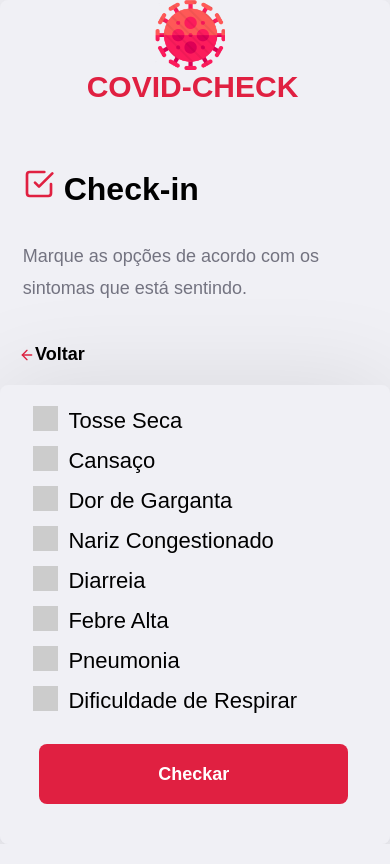
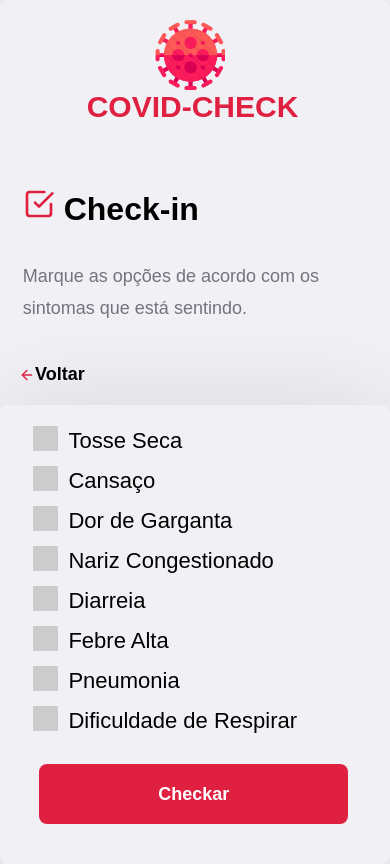
Before and after one commit to KaiqueJuvencio/covid-check, a React (Create React App) app in the folder frontend/: page /symptoms in a window 390 px wide. Built offline with nearby package versions, Linux system fonts and the light colour scheme; the HTML template or start-up script is replaced by a standard one.

Commit message:
New icon padding-top

```diff
--- a/frontend/src/global.css
+++ b/frontend/src/global.css
@@ -111,6 +111,7 @@ form textarea{
         display: flex;
         flex-direction: column;
         align-items: center;
+        padding-top: 20px;
     }
     .covid-check-logo h2{
         padding-top: 0px;
--- a/frontend/src/pages/Home/styles.css
+++ b/frontend/src/pages/Home/styles.css
@@ -92,6 +92,7 @@ tr:hover{background-color:#f3bdc6;}
     flex-direction: column;
     align-items: center;
     padding-left: 12%;
+    padding-top: 20px;
   }
   .covid-check-logo-home h2{
     padding-top: 0px;
```
